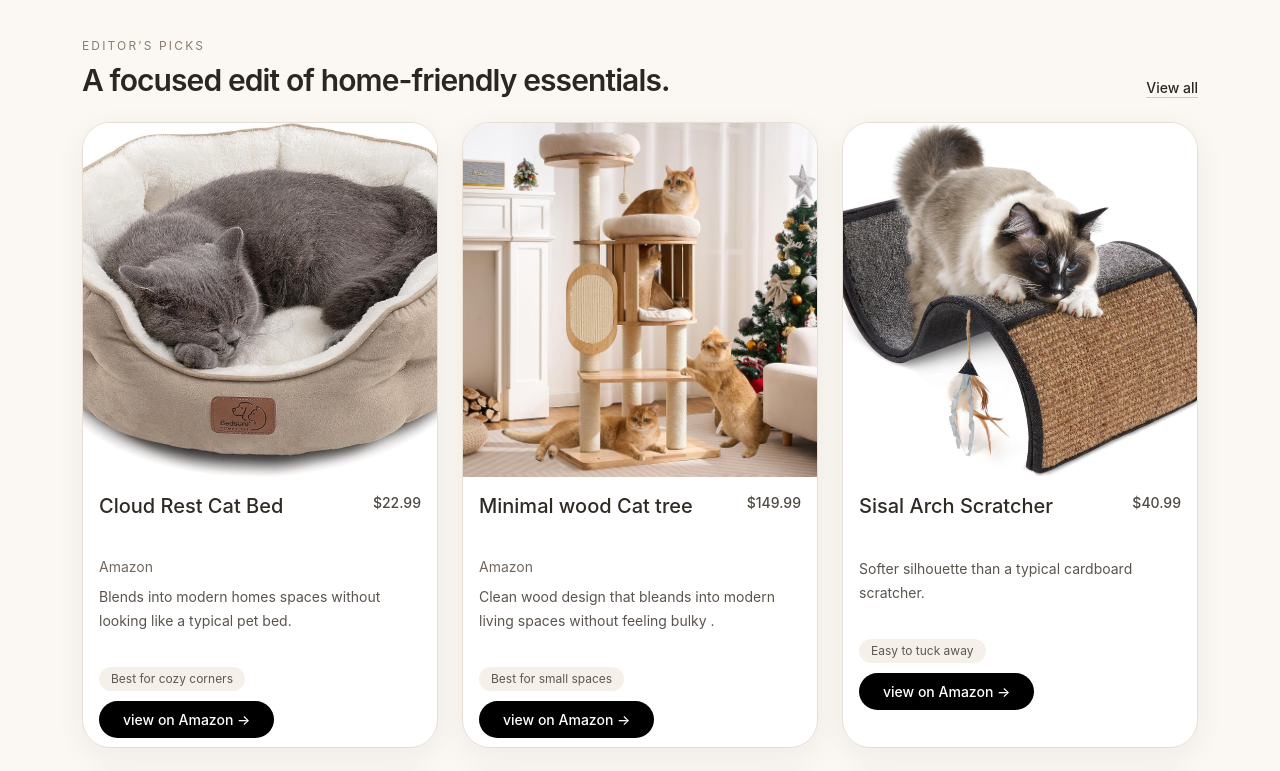
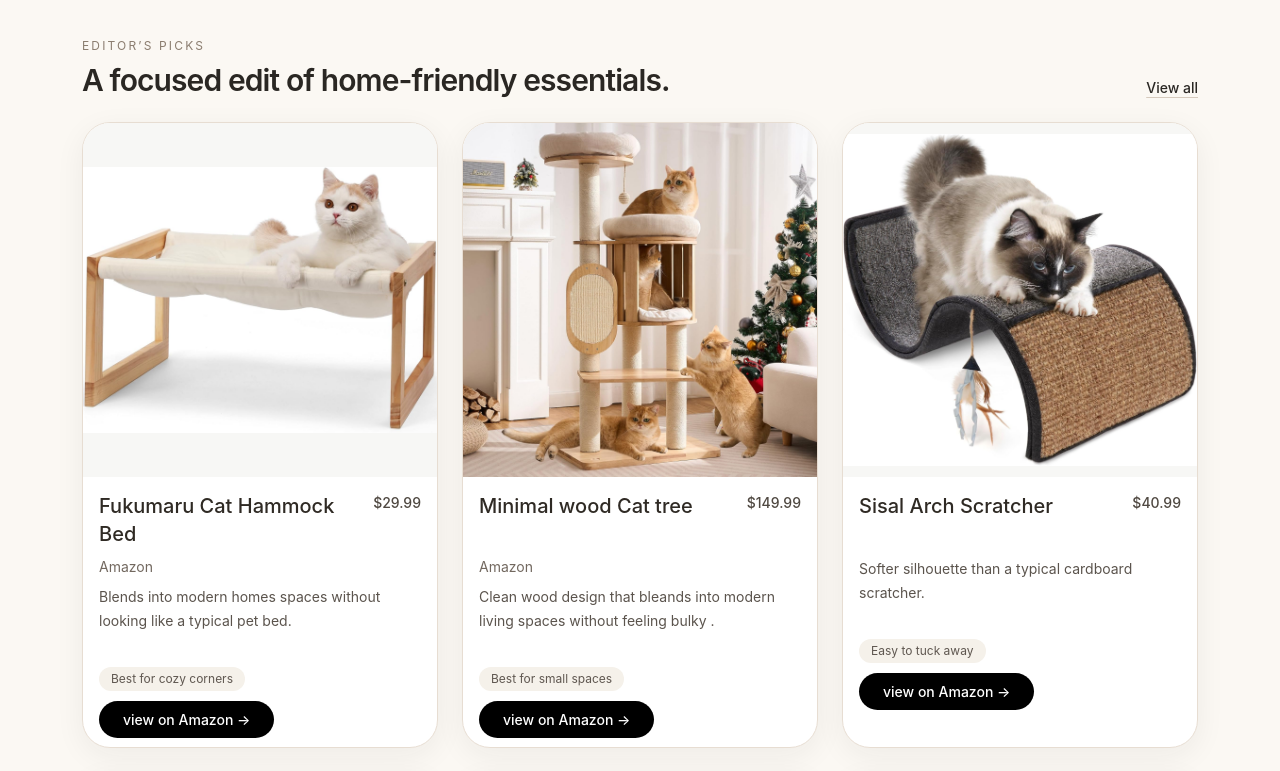
Before and after one commit to mvillarreal1201-ctrl/nuvra-mvp, a Next.js app: page / in a window 1280 px wide. Shown: the part 1840-2611 px from the top of the page. Built offline with nearby package versions, Linux system fonts and the light colour scheme.

Commit message:
update product

```diff
--- a/components/product-card.tsx
+++ b/components/product-card.tsx
@@ -4,12 +4,12 @@ import { Product } from '@/lib/types';
 export function ProductCard({ product }: { product: Product }) {
   return (
     <article className="card-surface flex h-full flex-col overflow-hidden group cursor-pointer transition-all duration-300 hover:-translate-y-1 hover:shadow-lg bg-white rounded-[28px]">
-      <div className="relative aspect-[4/4] bg-sand">
+      <div className="relative aspect-[4/4] bg-[#f7f7f5] p-6 flex item-center justify-center">
         <Image
           src={product.image}
           alt={product.name}
           fill
-          className="object-cover transition-transform duration-500 group-hover:scale-105"
+          className="object-contain transition-transform duration-500 group-hover:scale-105"
           sizes="(max-width: 768px) 100vw, (max-width: 1200px) 50vw, 33vw"
         />
       </div>
--- a/data/products.ts
+++ b/data/products.ts
@@ -2,15 +2,15 @@ import { Product } from '@/lib/types';
 
 export const products: Product[] = [
   {
-    slug: 'Cloud-rest-cat-bed',
-    name: 'Cloud Rest Cat Bed',
+    slug: 'Cat-hammock-bed-1',
+    name: 'Fukumaru Cat Hammock Bed',
     description: 'A clean, modern cat bed with soft cushioning.',
     valueProp:'Blends into modern homes spaces without looking like a typical pet bed.',
-    price: '$22.99',
+    price: '$29.99',
     retailer: 'Amazon',
     category: 'beds',
-    image: '/images/products/Cat-bed-1.jpg',
-    href: 'https://www.amazon.com/Bedsure-Clearance-Kitties-Slip-Resistant-Supplies/dp/B08CZ8TB83/ref=sr_1_2?dib=eyJ2IjoiMSJ9.OkAjnKZAAfmLgPJpogG5o7T6azHcYEu7YDyC80DTJP3fCUsr0tFXCzZPQu-NQSukw0lUQCJ8z9Z6HfPetvTpYBQQVSMe1q6NmgoQNy9sUE3WZ35IbgIm8fq_yKzieSzaDXo0-Fdr4jpSn5X_F7RiiMVOlatg0DcAvY-5f6J1czE935Fq-GVsTFQap-RfKzUASO1iJcZ9ijrAgQfBIIl_Q-8zTfwD0meiXnXxS6LXF1NOgRg9v3TLMOfMP_pjp8wvsJ1EhOnVcftRaWWoaWDkmw.NKYsZmTCugARL8xyhYPfiEtPVi2p6wNmETmfnNlP4oA&dib_tag=se&keywords=cad%2Bbed&qid=1776014501&sr=8-2&th=1',
+    image: '/images/products/Cat-bed-hammock-1.jpg',
+    href: 'https://amzn.to/4dUbwtp',
     tag: 'Best for cozy corners',
     featured: true,
   },
```
Also changed, not shown: public/images/products/Cat-bed-1.jpg (deleted), public/images/products/Cat-bed-Hammock-1.jpg (added).
